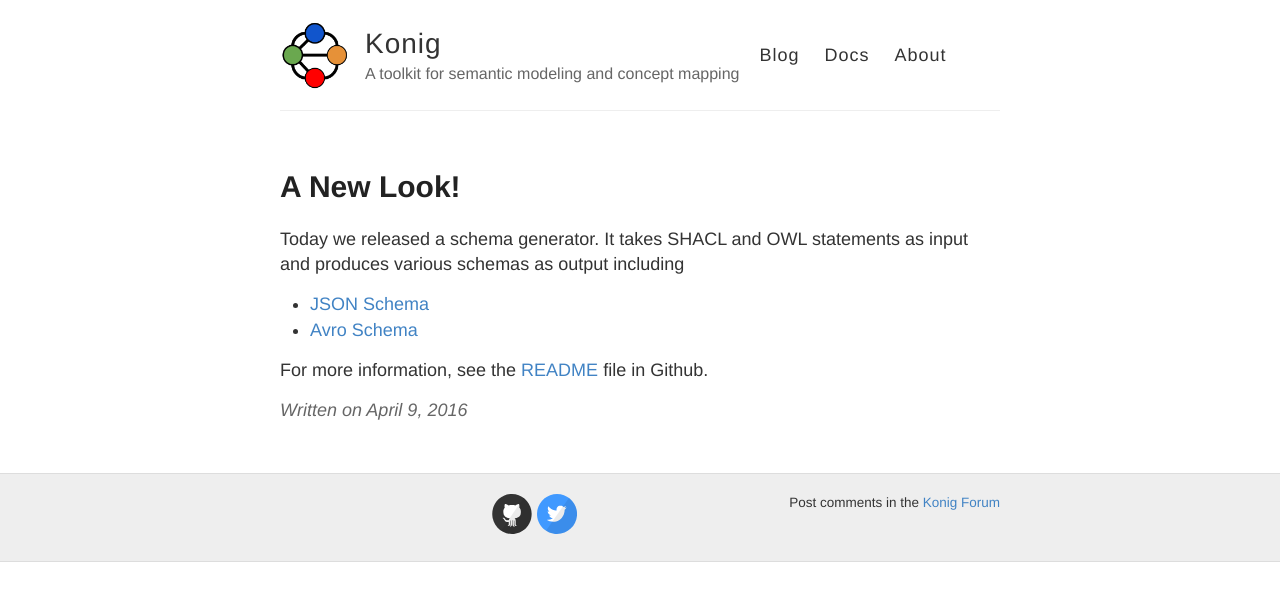
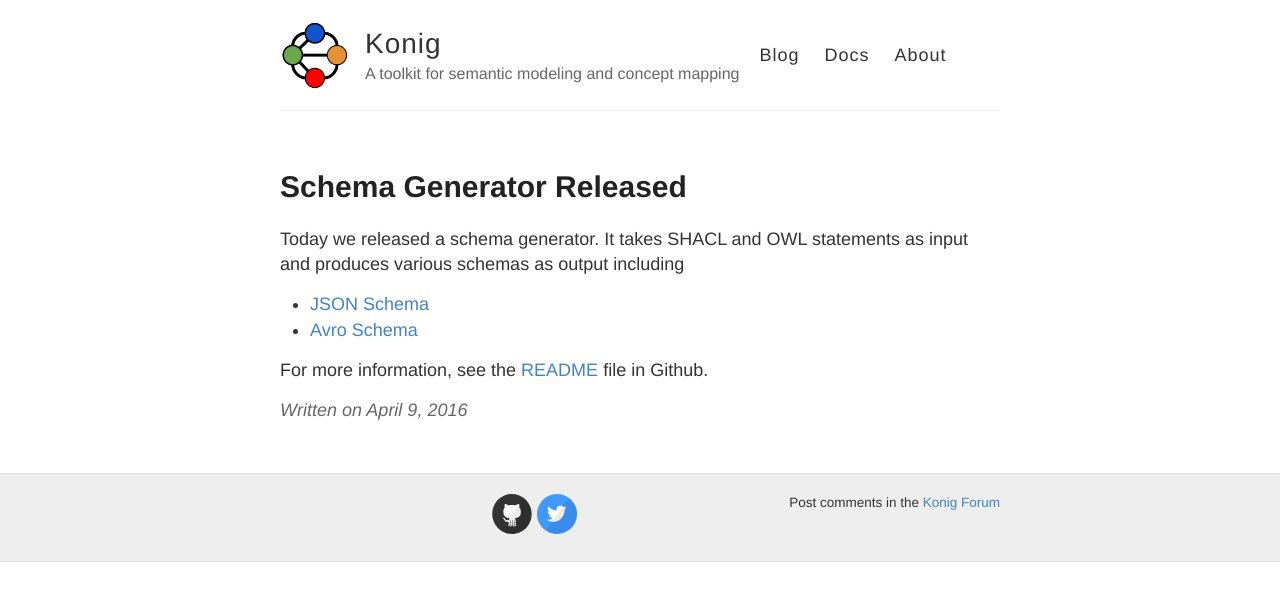
Before and after one commit to konigio/konigio.github.io, a Jekyll site: the page built from _posts/2016-04-09-Schema-Generator.md, in a window 1280 px wide. Shown: the top 601 px of the page. Built offline with Jekyll 4.4.1, drawn with Linux system fonts in a browser that asks for light colours.

Commit message:
Corrected title of blog about Schema Generator

```diff
--- a/_posts/2016-04-09-Schema-Generator.md
+++ b/_posts/2016-04-09-Schema-Generator.md
@@ -1,6 +1,6 @@
 ---
 layout: post
-title: A New Look!
+title: Schema Generator Released
 ---
 
 Today we released a schema generator.  It takes SHACL and OWL statements as input and produces
```
